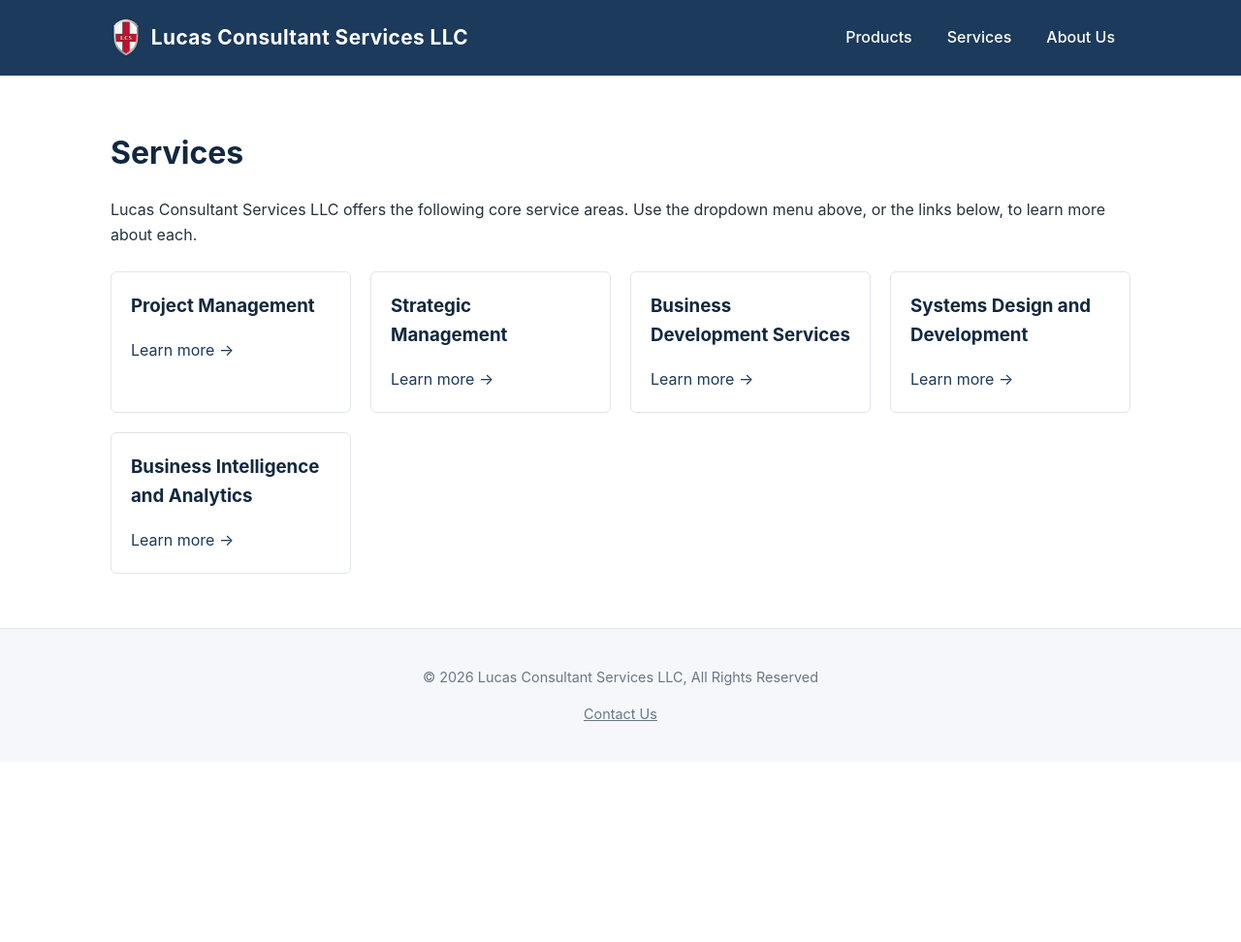
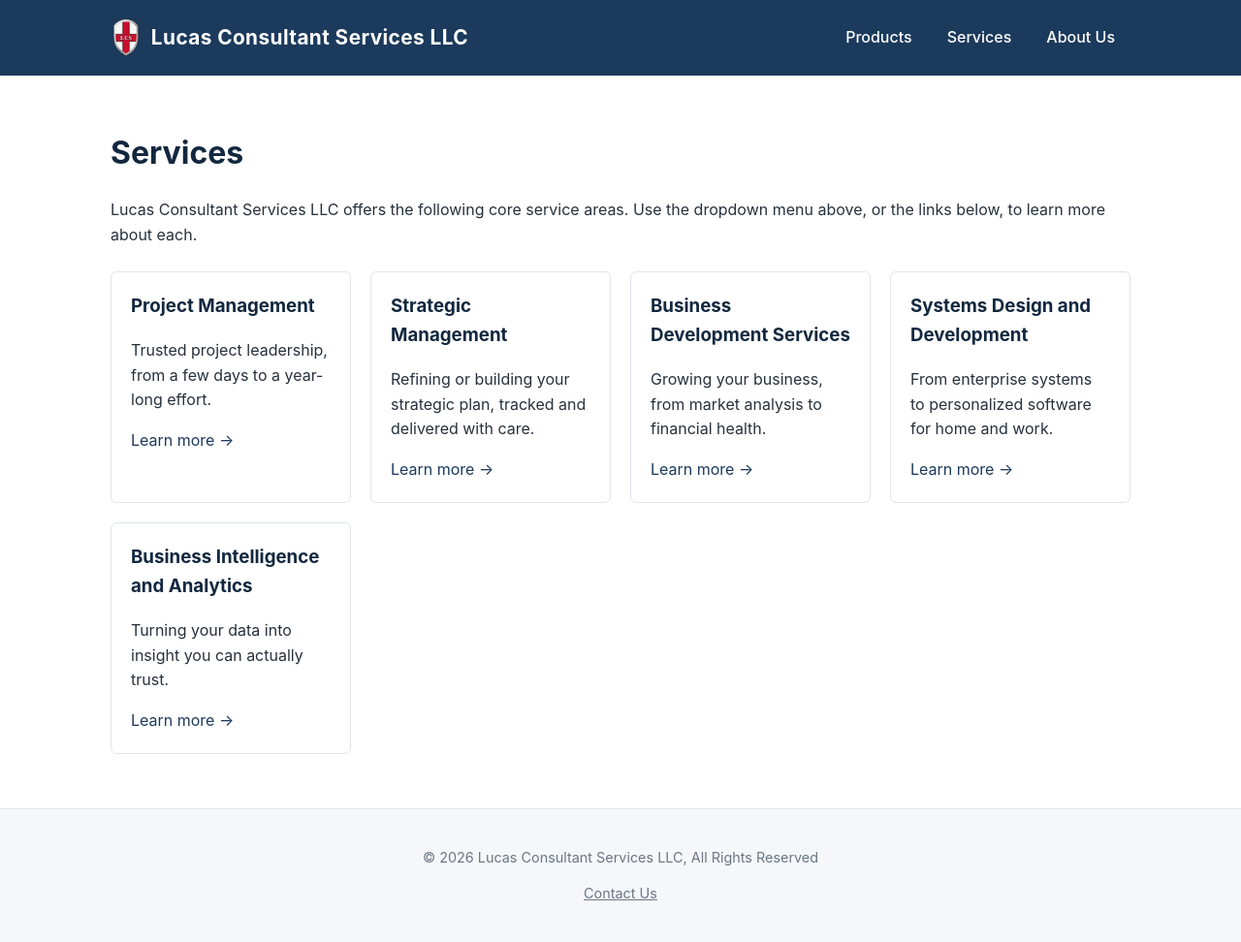
Before and after one commit to DrColorado/lucas-consulting-site, a Jekyll site: the page built from lucas-consulting-site/services/index.md, in a window 1280 px wide. Shown: the whole page at 97% size. Built offline with Jekyll 4.4.1, drawn with Linux system fonts in a browser that asks for light colours; before the commit the page ends 900 px from its top, so only the background shows below that.

Commit message:
services updated

```diff
--- a/lucas-consulting-site/services/index.md
+++ b/lucas-consulting-site/services/index.md
@@ -11,22 +11,27 @@ Lucas Consultant Services LLC offers the following core service areas. Use the d
 <div class="card-grid">
   <div class="card">
     <h3>Project Management</h3>
+    <p>Trusted project leadership, from a few days to a year-long effort.</p>
     <a href="{{ '/services/project-management/' | relative_url }}">Learn more &rarr;</a>
   </div>
   <div class="card">
     <h3>Strategic Management</h3>
+    <p>Refining or building your strategic plan, tracked and delivered with care.</p>
     <a href="{{ '/services/strategic-management/' | relative_url }}">Learn more &rarr;</a>
   </div>
   <div class="card">
     <h3>Business Development Services</h3>
+    <p>Growing your business, from market analysis to financial health.</p>
     <a href="{{ '/services/business-development/' | relative_url }}">Learn more &rarr;</a>
   </div>
   <div class="card">
     <h3>Systems Design and Development</h3>
+    <p>From enterprise systems to personalized software for home and work.</p>
     <a href="{{ '/services/systems-design-development/' | relative_url }}">Learn more &rarr;</a>
   </div>
   <div class="card">
     <h3>Business Intelligence and Analytics</h3>
+    <p>Turning your data into insight you can actually trust.</p>
     <a href="{{ '/services/business-intelligence-analytics/' | relative_url }}">Learn more &rarr;</a>
   </div>
 </div>
```
Also changed, not shown: lucas-consulting-site/services/business-development.md (+1 -1 lines), lucas-consulting-site/services/business-intelligence-analytics.md (+1 -1 lines), lucas-consulting-site/services/project-management.md (+1 -1 lines), lucas-consulting-site/services/strategic-management.md (+1 -1 lines), lucas-consulting-site/services/systems-design-development.md (+1 -1 lines).
